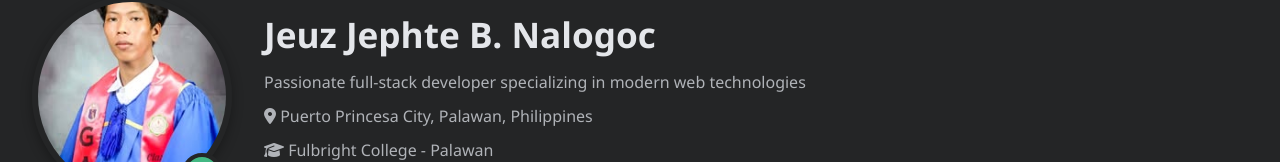
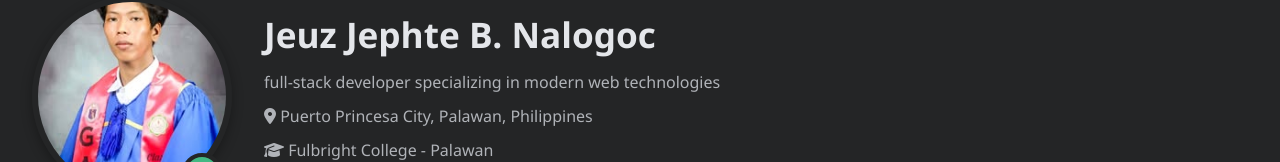
Before and after one commit to MineoreYT/MY-PORTFOLIO, a plain HTML site: page index.html in a window 1280 px wide. Shown: the part 478-640 px from the top of the page. Drawn offline with Linux system fonts and the light colour scheme; a web font is replaced by a local one.

Commit message:
Update index.html

```diff
--- a/index.html
+++ b/index.html
@@ -558,7 +558,7 @@ a { text-decoration:none; color:inherit; }
         </div>
         <div class="profile-details">
             <h2>Jeuz Jephte B. Nalogoc</h2>
-            <p>Passionate full-stack developer specializing in modern web technologies</p>
+            <p>full-stack developer specializing in modern web technologies</p>
             <p><i class="fas fa-map-marker-alt"></i> Puerto Princesa City, Palawan, Philippines</p>
             <p><i class="fas fa-graduation-cap"></i> Fulbright College - Palawan</p>
             <div class="profile-stats">
```
